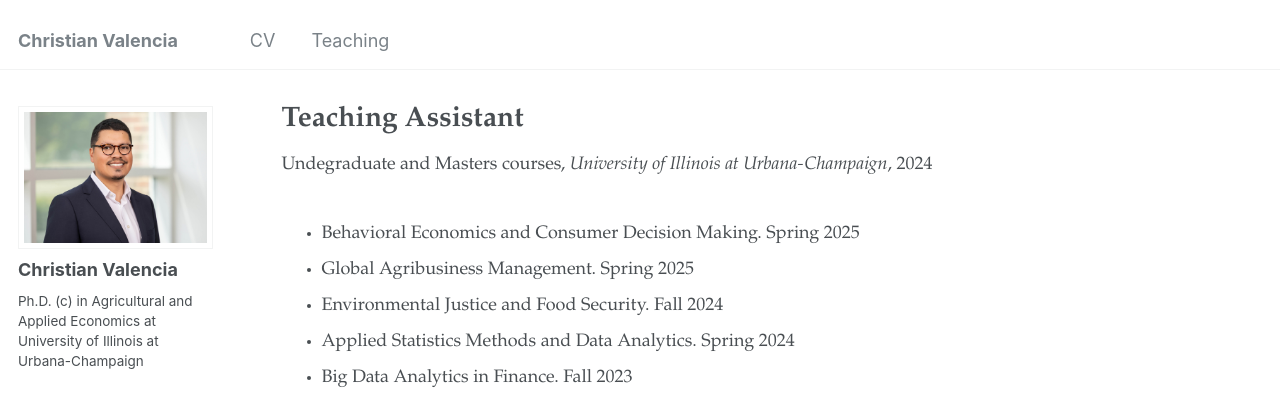
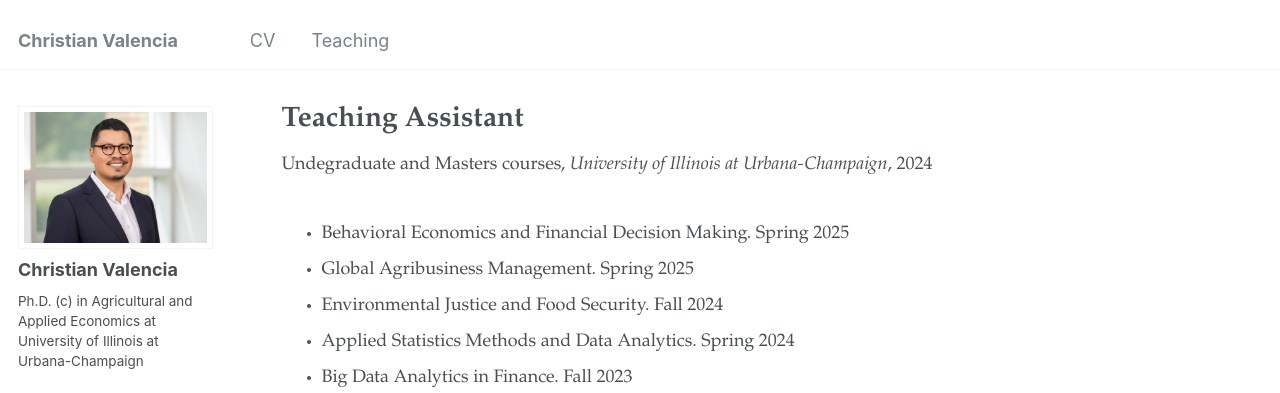
Before and after one commit to valenciac/valenciac.github.io, a Jekyll site: the page built from _teaching/2014-spring-teaching-1.md, in a window 1280 px wide and 1146 px high. Shown: the top 393 px of the window. Built offline with Jekyll 4.4.1, drawn with Linux system fonts in a browser that asks for light colours; some web fonts are replaced.

Commit message:
Update 2014-spring-teaching-1.md

```diff
--- a/_teaching/2014-spring-teaching-1.md
+++ b/_teaching/2014-spring-teaching-1.md
@@ -8,7 +8,7 @@ date: 2024-01-01
 location: "Urbana, United States"
 ---
 
-- Behavioral Economics and Consumer Decision Making. Spring 2025
+- Behavioral Economics and Financial Decision Making. Spring 2025
 - Global Agribusiness Management. Spring 2025
 - Environmental Justice and Food Security. Fall 2024
 - Applied Statistics Methods and Data Analytics. Spring 2024
```
